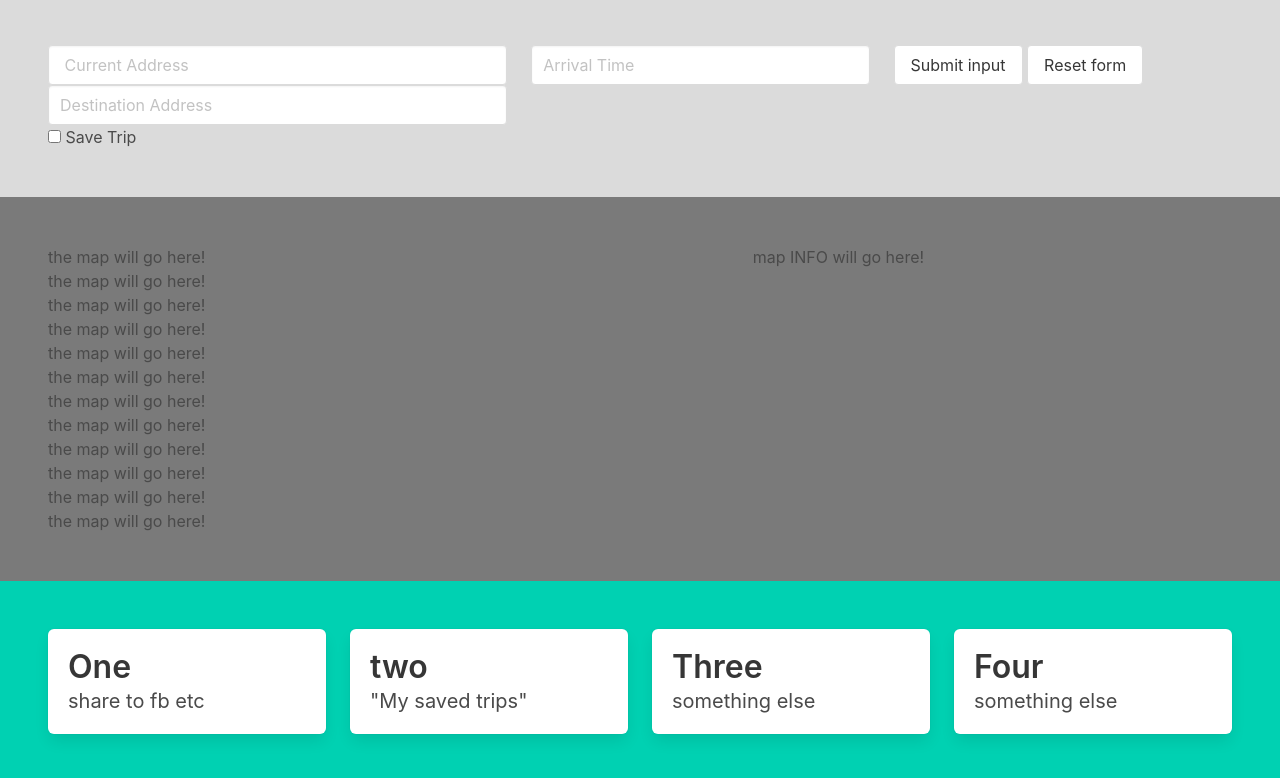
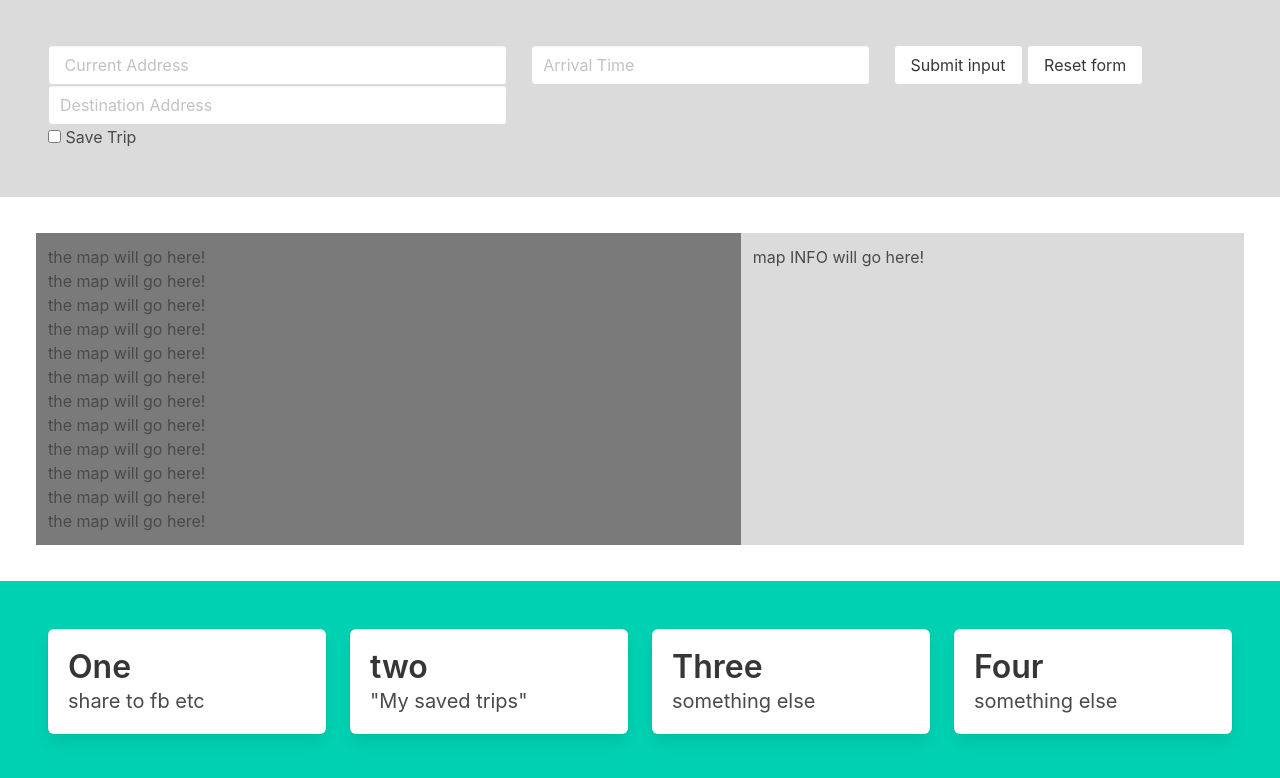
Before and after one commit to arielhuynh/Project1, a plain HTML site: page index.html in a window 1280 px wide. Shown: the part 116-894 px from the top of the page. Drawn offline with nearby package versions, Linux system fonts and the light colour scheme.

Commit message:
fixing colors a bit to show divs better

```diff
--- a/index.html
+++ b/index.html
@@ -39,9 +39,9 @@
 
       </div>
   </section>
-  <section class="section has-background-grey">
+  <section class="section">
    <div class="columns is-mobile">
-     <div class="column is-7">
+     <div class="column is-7 has-background-grey">
         <p>the map will go here!</p>
         <p>the map will go here!</p>
         <p>the map will go here!</p>
@@ -56,7 +56,7 @@
         <p>the map will go here!</p>
 
      </div>
-     <div class="column ">
+     <div class="column has-background-grey-lighter">
         <p>map INFO will go here! </p>
      </div>
    </div>
```
